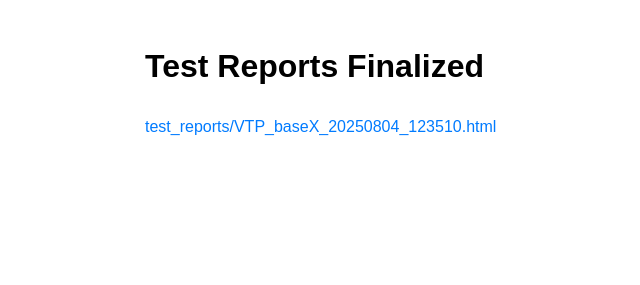
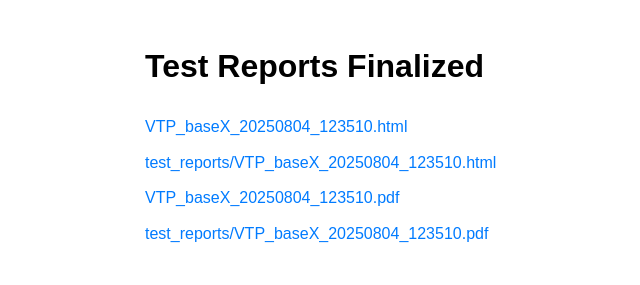
Before and after one commit to EchoPixel-Inc/AutoTest, a plain HTML site: page index.html in a window 1280 px wide. Shown: the whole page, without its empty margins (95-735 px from the left). Drawn offline with Linux system fonts and the light colour scheme.

Commit message:
index.html
expanding to pdf

```diff
--- a/index.html
+++ b/index.html
@@ -23,7 +23,10 @@
         // Add the names of all the HTML files you want to list.
         // Make sure to include the file extension (.html).
         const files = [
-            'test_reports/VTP_baseX_20250804_123510.html'
+            'VTP_baseX_20250804_123510.html',
+			'test_reports/VTP_baseX_20250804_123510.html',
+			'VTP_baseX_20250804_123510.pdf',
+			'test_reports/VTP_baseX_20250804_123510.pdf'
         ];
 
         // --- STEP 2: DO NOT EDIT BELOW THIS LINE ---
```
